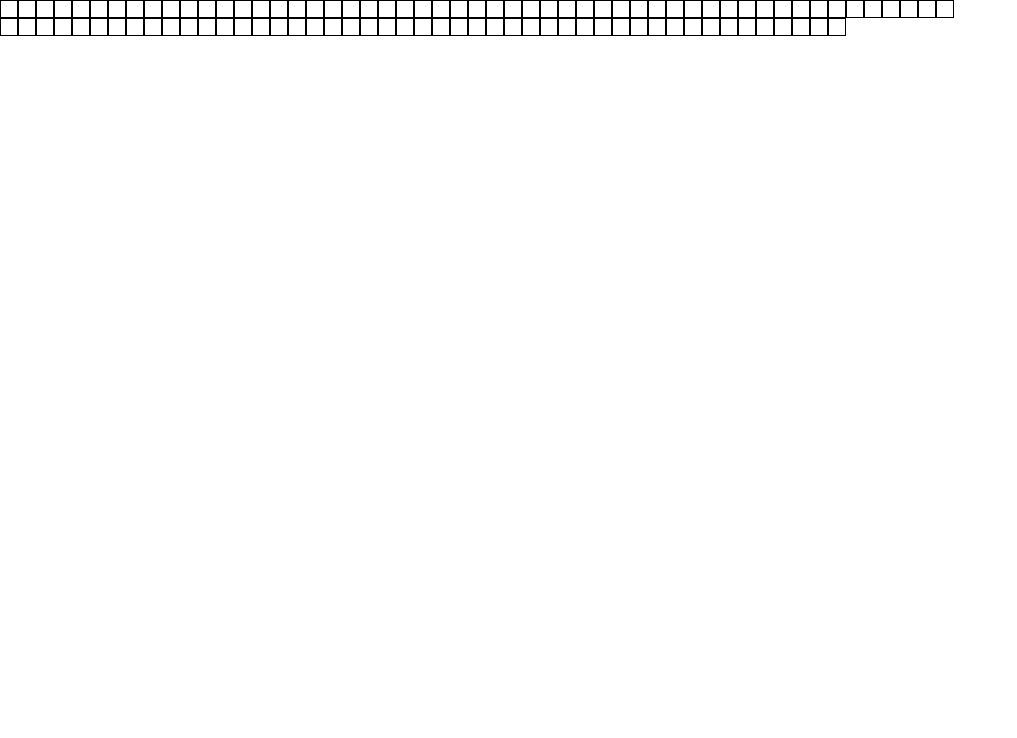
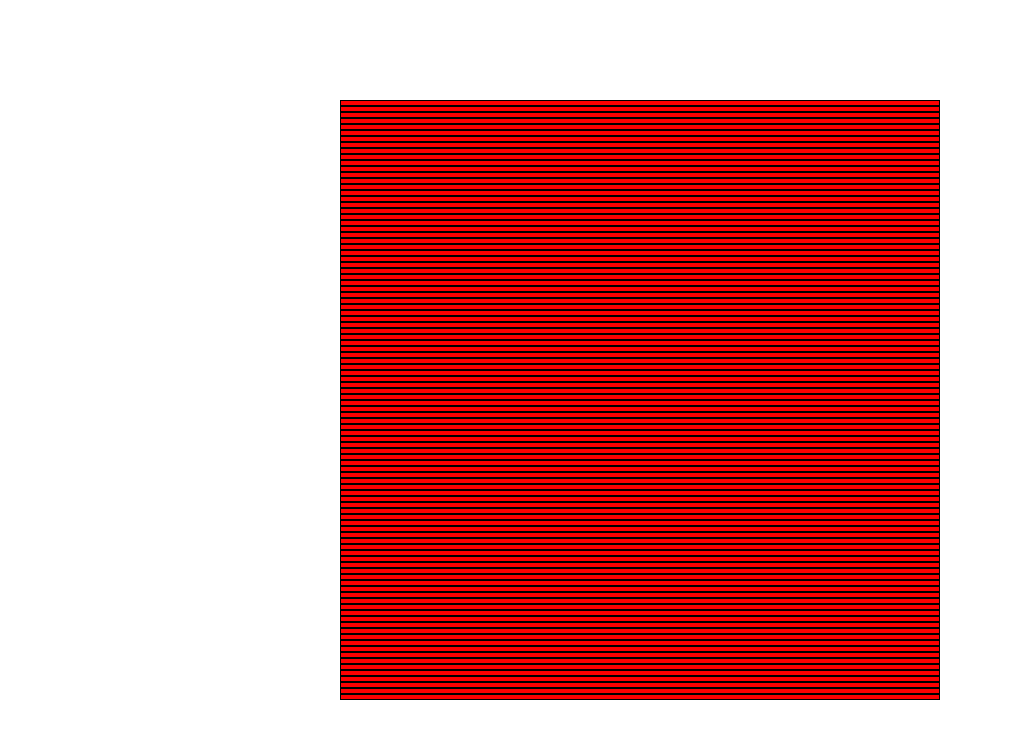
Before and after one commit to JohnCJr/etch-a-sketch, a plain HTML site: page index.html in a window 1280 px wide. Shown: the whole page, without its empty margins (0-1017 px from the left). Drawn offline with Linux system fonts and the light colour scheme.

Commit message:
Added new class style and altered existing styles
Added a class style called .row that will be used on the rows of the
grid. All the styles were given a margin and padding of 0. The tile and
row classes were given a flex of 1 1 auto to allow the tiles to occupy
the available space.

```diff
--- a/styles.css
+++ b/styles.css
@@ -2,16 +2,33 @@ body {
   display: flex;
   margin: 0;
   padding: 0;
+  height: 100vh;
+  justify-content: center;
+  align-items: center;
 }
 
 .container {
   display: flex;
   flex-wrap: wrap;
-  width: 960px;
+  flex-direction: column;
+  padding: 0;
+  margin: 0;
+  width: 600px;
+  height: 600px;
 }
 
 .tile {
+  display: flex;
   border: 1px solid black;
-  width: 16px;
-  height: 16px;
+  margin: 0;
+  padding: 0;
+  background-color: red;
+  flex: 1 1 auto;
 }
+
+.row {
+  display: flex;
+  margin: 0;
+  padding: 0;
+  flex: 1 1 auto;
+}
```
